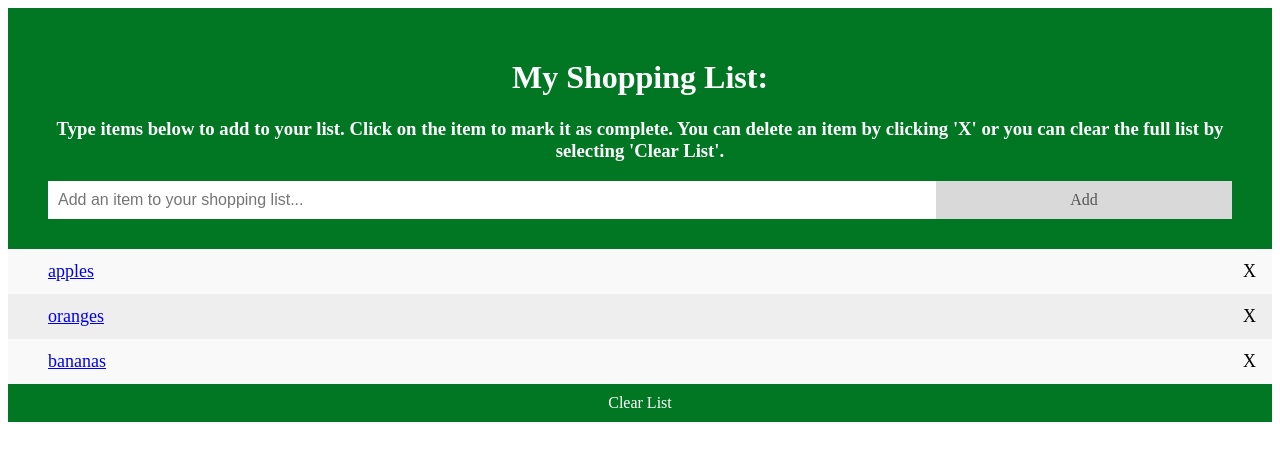
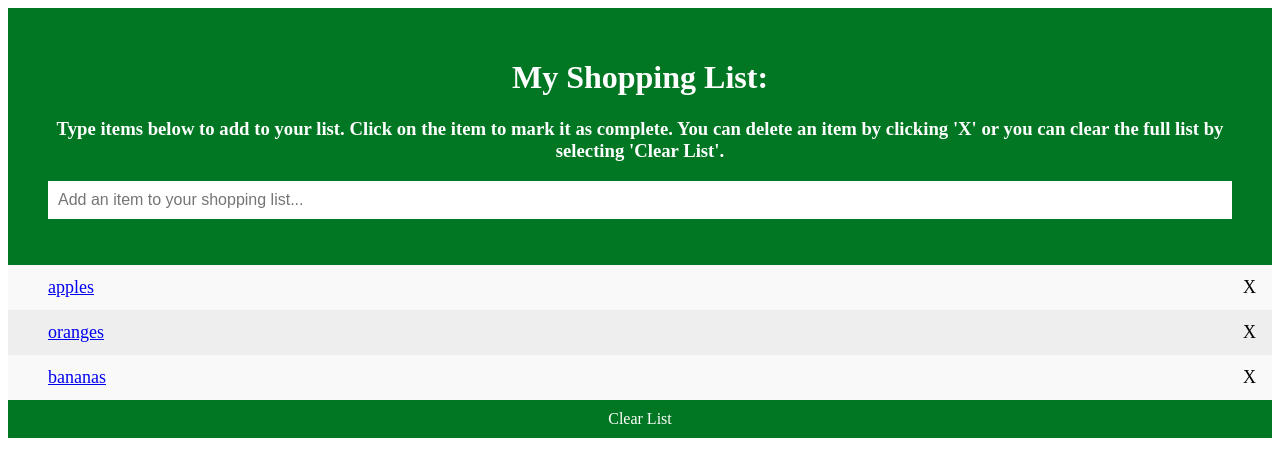
Before and after one commit to jgullbrand/django-shopping-list, a Django app: page / in a window 1280 px wide. Shown: the top 459 px of the page. Run offline with Django 3.2, Linux system fonts and the light colour scheme; data comes from the database, SQL or seed files in the repository; both versions use the stored data as it was after the commit.

Commit message:
fixing add items

```diff
--- a/shopping_list/forms.py
+++ b/shopping_list/forms.py
@@ -2,4 +2,4 @@ from django import forms
 
 class ShoppingForm(forms.Form):
 	text = forms.CharField(max_length = 40,
-		widget = forms.TextInput(attrs={"id" : "myInput", "placeholder" : "Add an item to your shopping list..."}))
+		widget = forms.TextInput(attrs={"id" : "myInput", "placeholder" : "Add an item to your shopping list...", "align": "center"}))
--- a/shopping_list/static/shopping_list/styles.css
+++ b/shopping_list/static/shopping_list/styles.css
@@ -91,28 +91,10 @@ input {
   margin: 0;
   border: none;
   border-radius: 0;
-  width: 75%;
+  width: 100%;
   padding: 10px;
-  float: left;
+  float: center;
   font-size: 16px;
-}
-
-/* Style the "Add" button */
-.addBtn {
-  padding: 10px;
-  width: 25%;
-  background: #d9d9d9;
-  color: #555;
-  float: left;
-  text-align: center;
-  font-size: 16px;
-  cursor: pointer;
-  transition: 0.3s;
-  border-radius: 0;
-}
-
-.addBtn:hover {
-  background-color: #bbb;
 }
 
 .clearlist {
--- a/shopping_list/templates/shopping_list/index.html
+++ b/shopping_list/templates/shopping_list/index.html
@@ -4,10 +4,11 @@
   <link rel="stylesheet" href="{% static 'shopping_list/styles.css' %}"/>
   <h1> My Shopping List: </h1>
   <h3> Type items below to add to your list. Click on the item to mark it as complete. You can delete an item by clicking 'X' or you can clear the full list by selecting 'Clear List'. </h3>
+
   <form action = "{% url 'add' %}" method = "POST" role = "form">
   {% csrf_token %}
   {{ form.text }}
-  <span class="addBtn">Add</span>
+  </form>
 </div>
 
 <ul id="myUL">
--- a/shopping_list/urls.py
+++ b/shopping_list/urls.py
@@ -7,5 +7,5 @@ urlpatterns = [
     path("add", views.addItem, name = "add"),
     path("complete/<item_id>", views.completeItem, name = "complete"),
     path("deleteitem/<item_id>", views.deleteItem, name = "deleteitem"),
-    path("deleteall", views.deleteAll, name = "deleteall")
+    path("deleteall", views.deleteAll, name = "deleteall"),
 ]
--- a/shopping_list/views.py
+++ b/shopping_list/views.py
@@ -16,8 +16,6 @@ def index(request):
 @require_POST
 def addItem(request):
 	form = ShoppingForm(request.POST)
-
-	print(request.POST['text'])
 
 	if form.is_valid():
 		new_item = ShoppingList(text = request.POST['text'])
```
Also changed, not shown: db.sqlite3.
